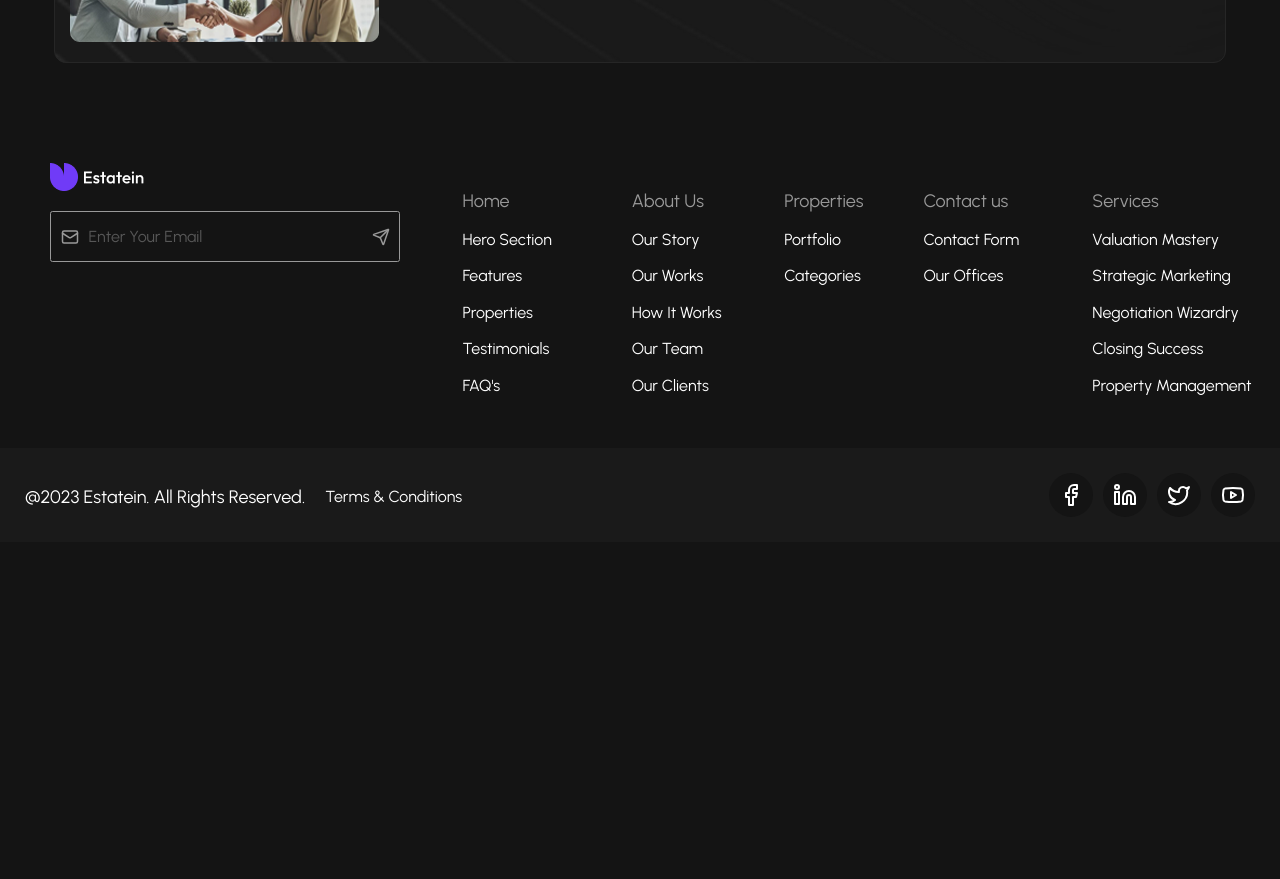
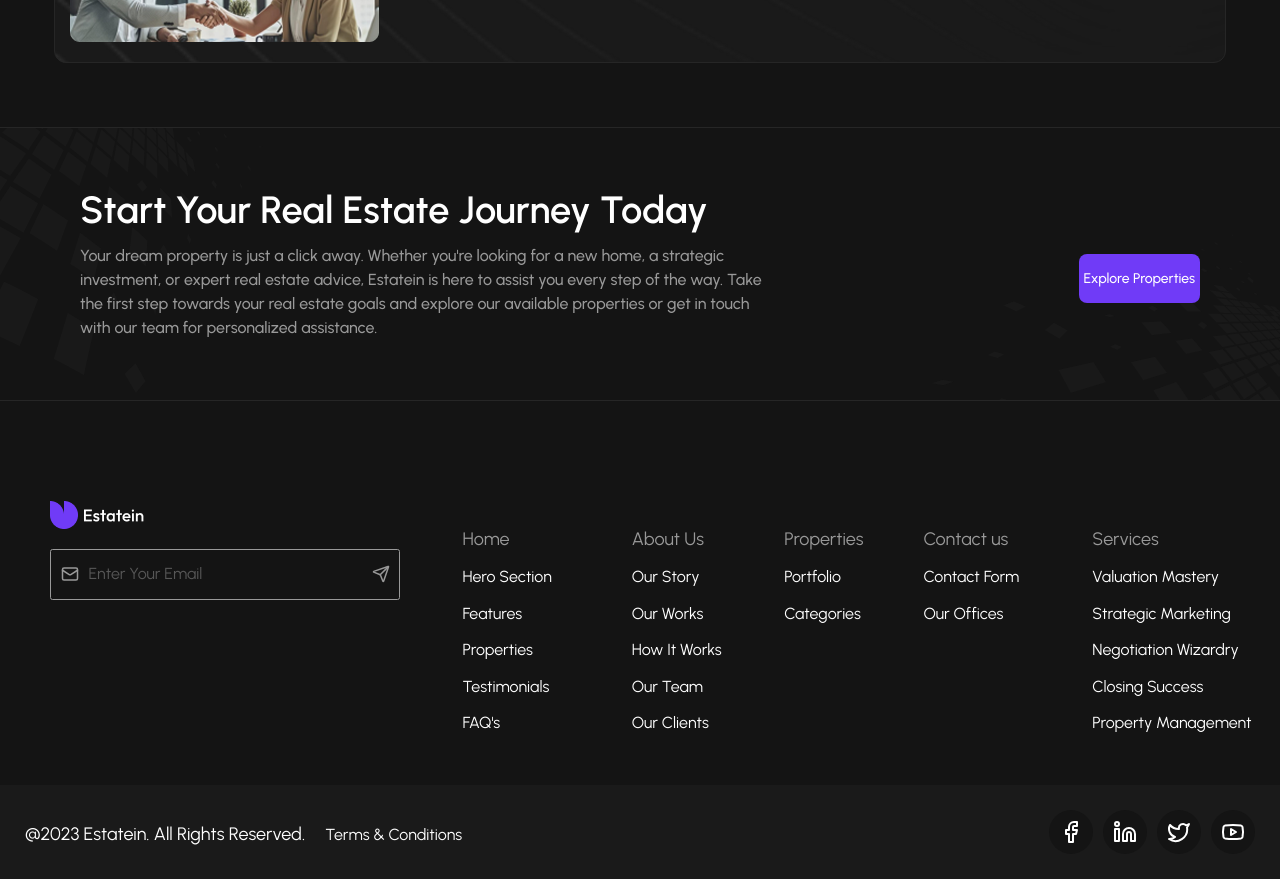
Before and after one commit to beqa200/real-estate-collab, a React (Vite) app: page /contact in a window 1280 px wide. Shown: the part 4020-4899 px from the top of the page. Before the commit the page ends 4562 px from the top, so only its background shows below. Built offline with nearby package versions, Linux system fonts and the light colour scheme.

Commit message:
add Suggestion.tsx file into Contact page

```diff
--- a/src/pages/Contact.tsx
+++ b/src/pages/Contact.tsx
@@ -4,6 +4,7 @@ import ContactWays from "../components/contact/ContactWays";
 import Connect from "../components/contact/Connect";
 import OfficeTour from "../components/contact/OfficeTour";
 import Explore from "../components/contact/Explore";
+import Suggestion from "../components/home/Suggestion";
 
 const Contact: React.FC = () => {
   return (
@@ -13,6 +14,7 @@ const Contact: React.FC = () => {
       <Connect />
       <OfficeTour />
       <Explore />
+      <Suggestion />
     </>
   );
 };
```
